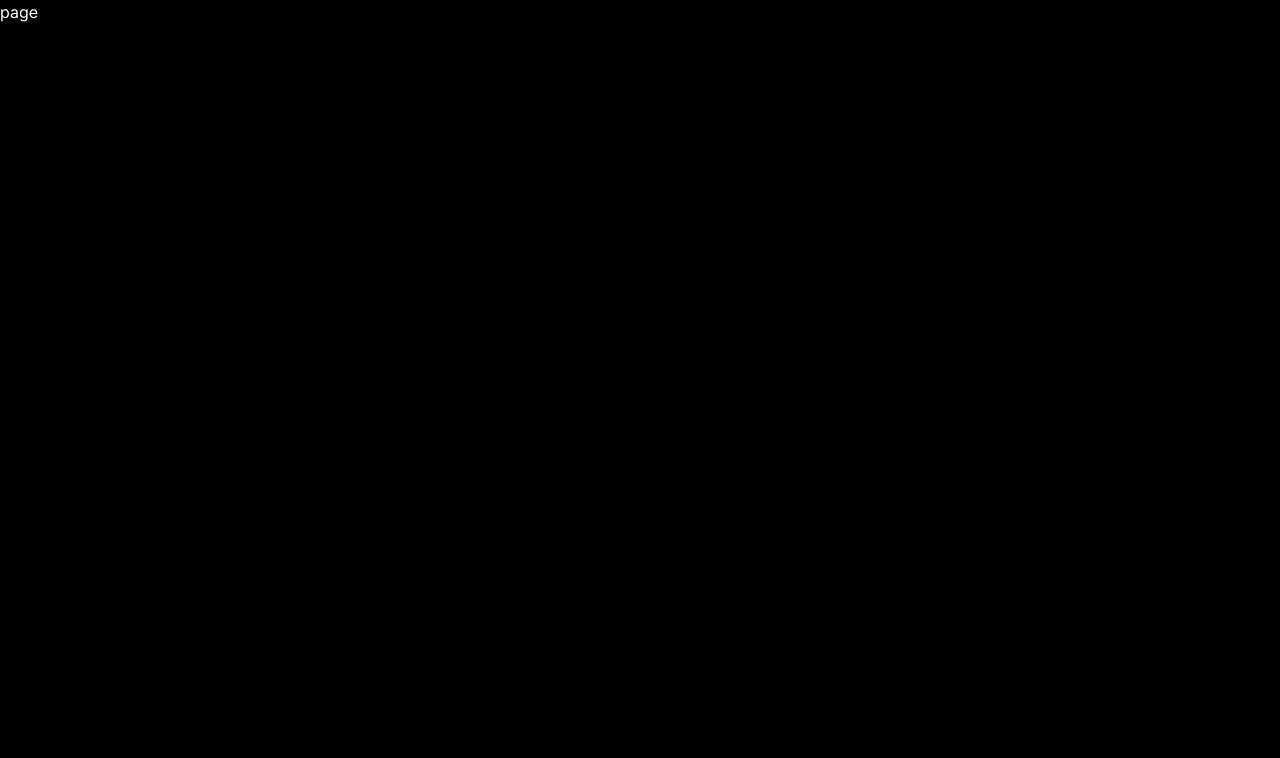
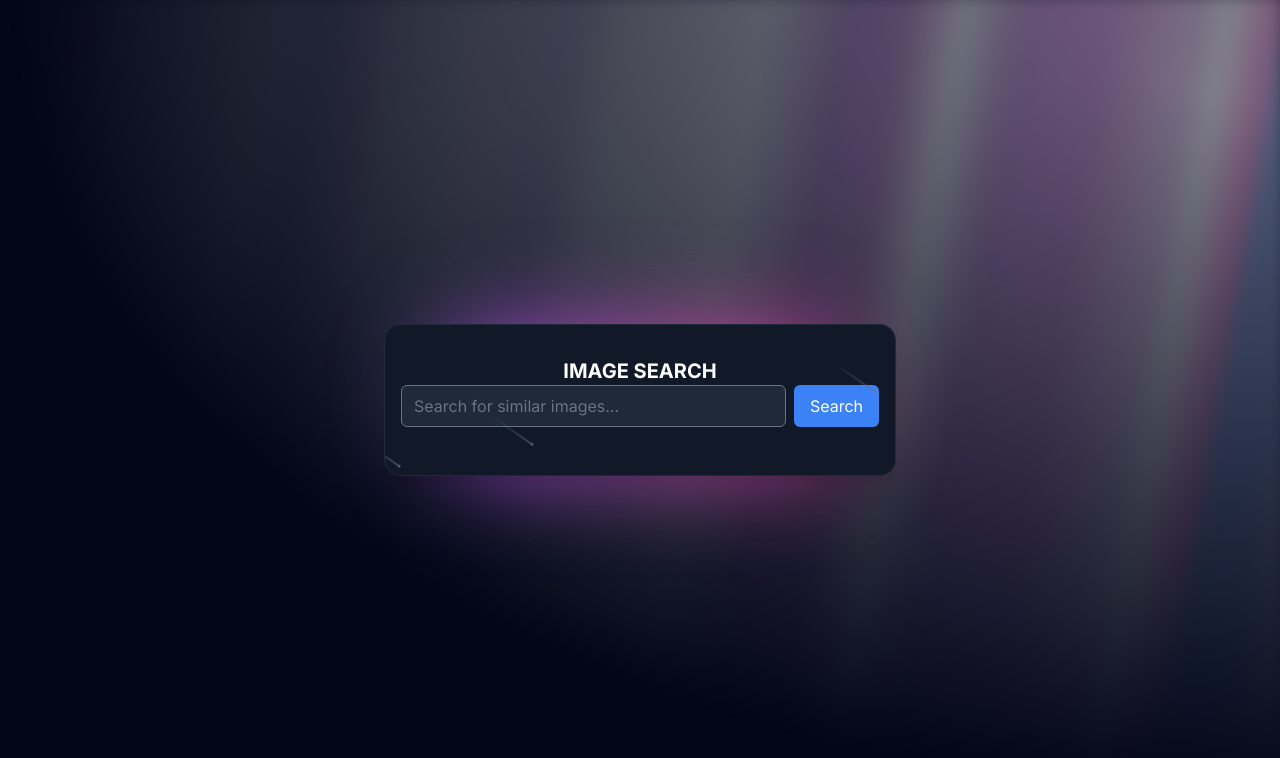
Before and after one commit to erinpaul2002/SnapSync, a Next.js app in the folder front_end/: page /search in a window 1280 px wide. Shown: the top 758 px of the page. Built offline with nearby package versions, Linux system fonts and the light colour scheme.

Commit message:
Search page created

```diff
--- a/front_end/src/app/search/page.tsx
+++ b/front_end/src/app/search/page.tsx
@@ -1,9 +1,68 @@
-import React from 'react'
+// Import necessary modules and components
+"use client";
+import { useState } from "react";
+import { AuroraBackground } from "../components/ui/aurora_background";
+import { Meteors } from "../components/ui/meteors";
+import New_Event_input from "../components/ui/new_input_field";
 
-function page() {
+// Parent component for the image search page
+export default function ImageSearchPage() {
+  // State to store search query
+  const [searchQuery, setSearchQuery] = useState("");
+
+  // Function to handle search query change
+  const handleSearchQueryChange = (event) => {
+    setSearchQuery(event.target.value);
+  };
+
+  // Function to handle search submission
+  const handleSearchSubmit = () => {
+    // Call API to search for similar images based on searchQuery
+    // Display search results
+    console.log("Searching for similar images with query:", searchQuery);
+  };
+
   return (
-    <div>page</div>
-  )
+    <div
+      style={{
+        position: "relative",
+        height: "100vh",
+        display: "flex",
+        alignItems: "center",
+        justifyContent: "center",
+      }}
+    >
+      <AuroraBackground className=" bg-slate-950" />
+      <div className="w-full relative max-w-lg m-0"> {/* Adjusted max-width to max-w-lg */}
+        <div className="absolute inset-0 h-full w-full bg-gradient-to-r from-purple-500 to-pink-500 transform scale-[0.80] bg-red-500 rounded-full blur-3xl" />
+        <div className="relative shadow-xl bg-gray-900 border border-gray-800  px-4 py-8 h-min overflow-hidden rounded-2xl flex flex-col justify-end items-start">
+          <h1 className="font-bold text-xl text-white relative z-50 m-0 p-0 place-self-center">
+            IMAGE SEARCH
+          </h1>
+          {/* Search component */}
+          <div className="flex w-full mb-4">
+            <input
+              type="text"
+              value={searchQuery}
+              onChange={handleSearchQueryChange}
+              placeholder="Search for similar images..."
+              className="w-full py-2 px-3 bg-gray-800 text-white rounded-md focus:outline-none focus:ring focus:border-blue-300"
+            />
+            <button
+              onClick={handleSearchSubmit}
+              className="ml-2 px-4 py-2 bg-blue-500 text-white rounded-md hover:bg-blue-600 focus:outline-none focus:ring focus:border-blue-300"
+            >
+              Search
+            </button>
+          </div>
+
+          {/* Display search results here */}
+          {/* You can use a grid to display the images */}
+          {/* Example: <div className="grid grid-cols-3 gap-4">...</div> */}
+
+          <Meteors number={20} />
+        </div>
+      </div>
+    </div>
+  );
 }
-
-export default page
```
